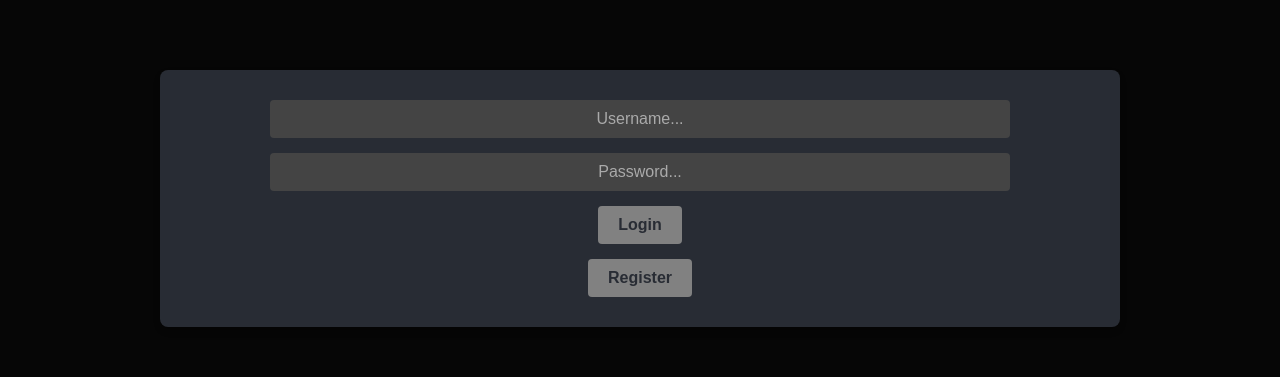
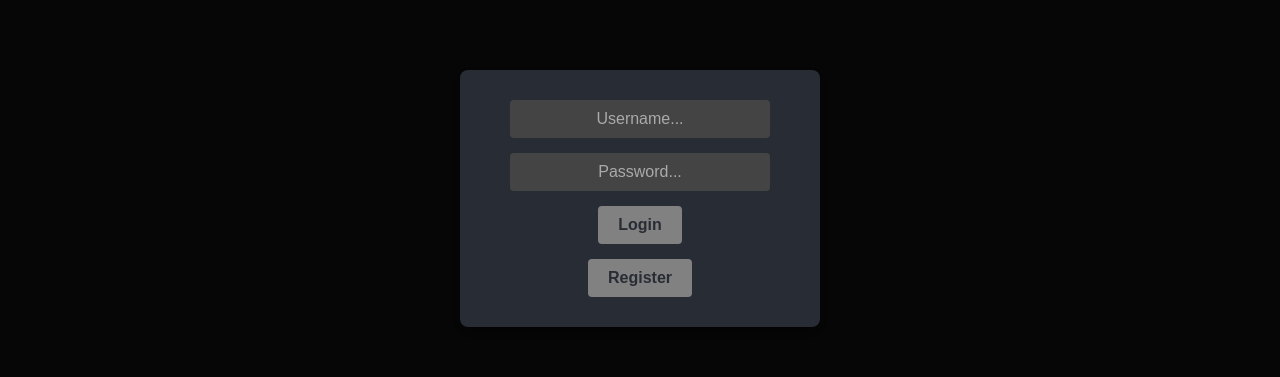
Before and after one commit to JohanRydin/SoftwareProject-Group-1, a React (Vite) app in the folder React/: page / in a window 1280 px wide. Both pictures are taken after a click on the button 1212 px from the left and 30 px from the top of the page. Shown: the part 202-579 px from the top of the page. Built offline with nearby package versions, Linux system fonts and the light colour scheme; no server answers.

Commit message:
Fix css conflicts

```diff
--- a/React/src/user/LoginModal.css
+++ b/React/src/user/LoginModal.css
@@ -1,4 +1,4 @@
-.modal-overlay {
+.login-modal-overlay {
     position: fixed;
     top: 0;
     left: 0;
@@ -8,30 +8,16 @@
     display: flex;
     justify-content: center;
     align-items: center;
-    color: white;
     font-family: Helvetica, sans-serif;
+    z-index: 2000;
 }
 
-.modal-content {
+.login-modal-content {
     background-color: #282c34;
     padding: 30px;
     border-radius: 8px;
     box-shadow: 0 4px 8px rgba(0, 0, 0, 0.3);
-    text-align: center;
     width: 300px;
-}
-
-.modal-title {
-    margin-bottom: 10px;
-    font-size: 24px;
-    font-weight: bold;
-    color: #fff;
-}
-
-.modal-divider {
-    margin: 20px auto;
-    width: 50%;
-    border: 1px solid #444;
 }
 
 .login-form {
--- a/React/src/user/LoginModal.jsx
+++ b/React/src/user/LoginModal.jsx
@@ -33,8 +33,8 @@ export const LoginModal = ({ onClose, setIsLoggedIn, setUser, setUserID, setLogi
   }
 
     return (
-      <div className="modal-overlay" onClick={onClose}>
-        <div className="modal-content" onClick={e => e.stopPropagation()}>
+      <div className="login-modal-overlay" onClick={onClose}>
+        <div className="login-modal-content" onClick={e => e.stopPropagation()}>
           <form onSubmit={handleSubmit} className="login-form">
           <input
             type="text"
--- a/React/src/user/Modal.css
+++ b/React/src/user/Modal.css
@@ -4,8 +4,8 @@
   left: 0;
   width: 100%;
   height: 100%;
-  color: black;
-  background-color: rgba(0, 0, 0, 0.5);
+  color: rgb(255, 255, 255);
+  background-color: rgba(0, 0, 0, 0.7);
   display: flex;
   justify-content: center;
   align-items: center;
@@ -13,7 +13,7 @@
 }
 
 .modal-content {
-  background-color: white;
+  background-color: #282c34;
   padding: 20px;
   border-radius: 8px;
   max-width: 900px !important;
@@ -54,8 +54,7 @@
 }
 
 .modal-divider {
-  border: none;
-  border-top: 1px solid #ccc;
+  border: 1px solid #444;
   margin-bottom: 10px;
 }
 
```
